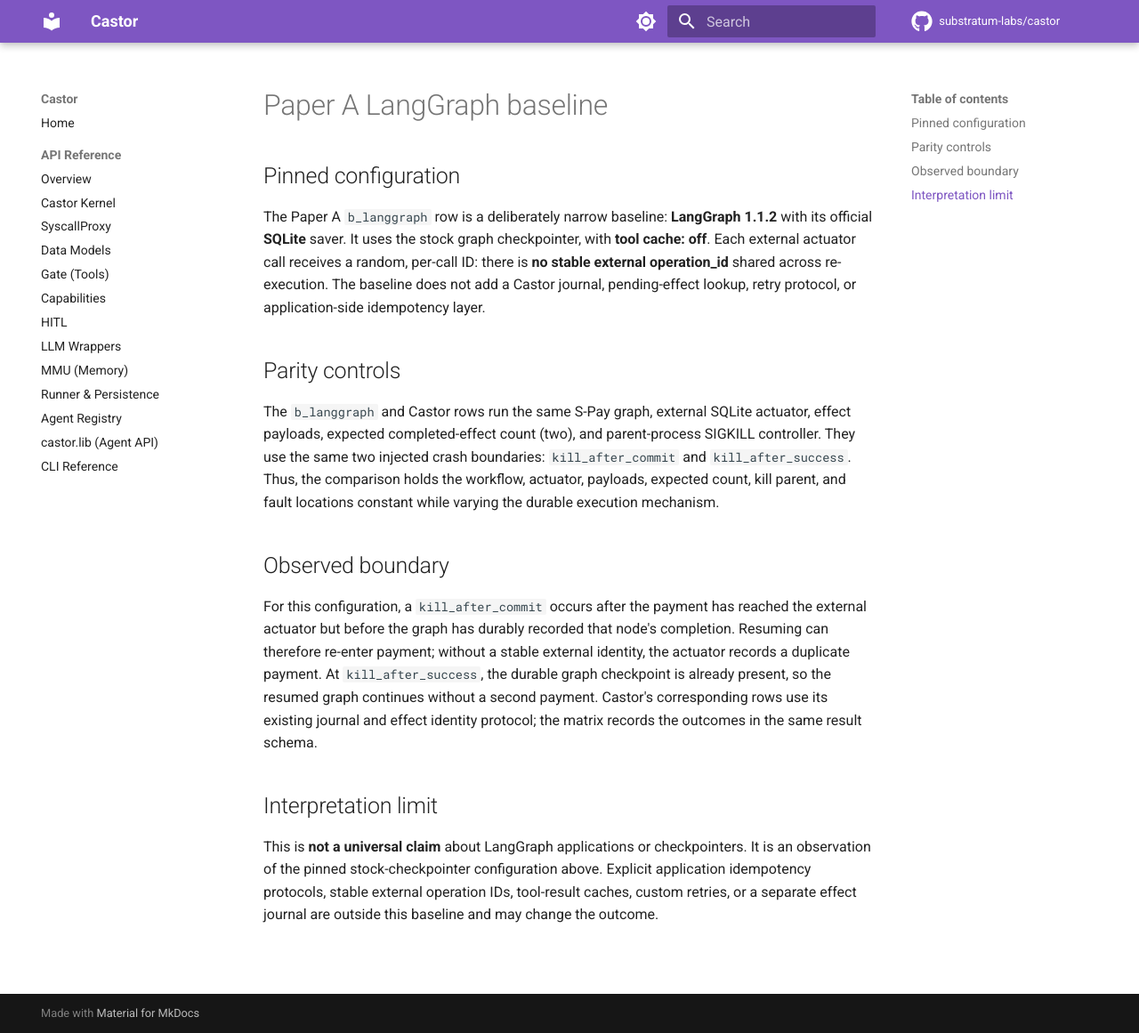
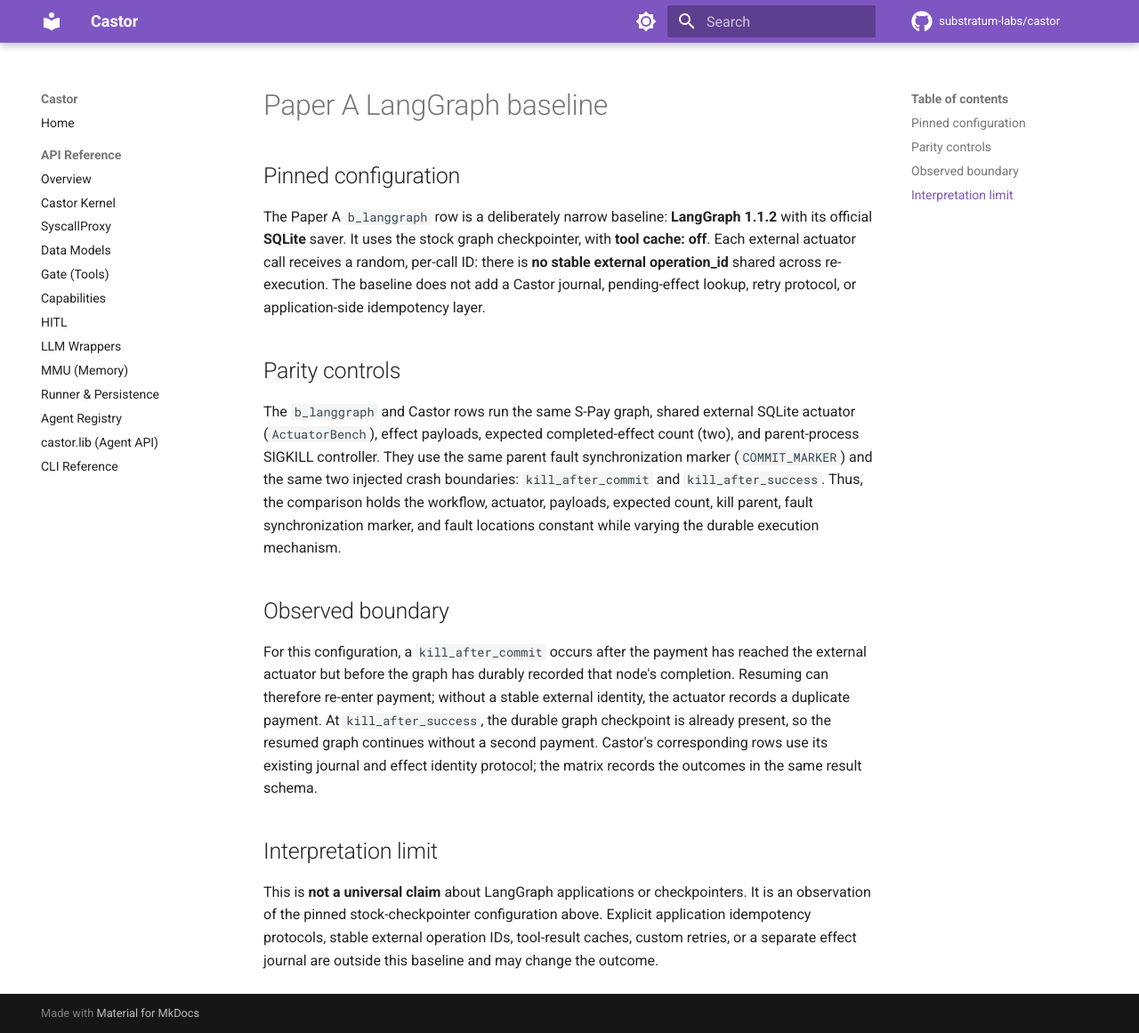
Before and after one commit to substratum-labs/castor, an MkDocs documentation site: the page built from docs/paper_a/langgraph_baseline.md, in a window 1280 px wide and 1161 px high. Shown: the whole window at 89% size. Built offline with MkDocs 1.6.1 and Material for MkDocs 9.7.7, drawn with Linux system fonts in a browser that asks for light colours; comment, search, counter and statistics services are not loaded.

Commit message:
docs: clarify LangGraph parity controls

```diff
--- a/docs/paper_a/langgraph_baseline.md
+++ b/docs/paper_a/langgraph_baseline.md
@@ -6,12 +6,14 @@ The Paper A `b_langgraph` row is a deliberately narrow baseline: **LangGraph 1.1
 
 ## Parity controls
 
-The `b_langgraph` and Castor rows run the same S-Pay graph, external SQLite
-actuator, effect payloads, expected completed-effect count (two), and
-parent-process SIGKILL controller.  They use the same two injected crash
+The `b_langgraph` and Castor rows run the same S-Pay graph, shared external
+SQLite actuator (`ActuatorBench`), effect payloads, expected completed-effect
+count (two), and parent-process SIGKILL controller.  They use the same parent
+fault synchronization marker (`COMMIT_MARKER`) and the same two injected crash
 boundaries: `kill_after_commit` and `kill_after_success`.  Thus, the comparison
-holds the workflow, actuator, payloads, expected count, kill parent, and fault
-locations constant while varying the durable execution mechanism.
+holds the workflow, actuator, payloads, expected count, kill parent, fault
+synchronization marker, and fault locations constant while varying the durable
+execution mechanism.
 
 ## Observed boundary
 
```
Also changed, not shown: .superpowers/sdd/final-doc-fix-report.md (added, +39 -0 lines).
